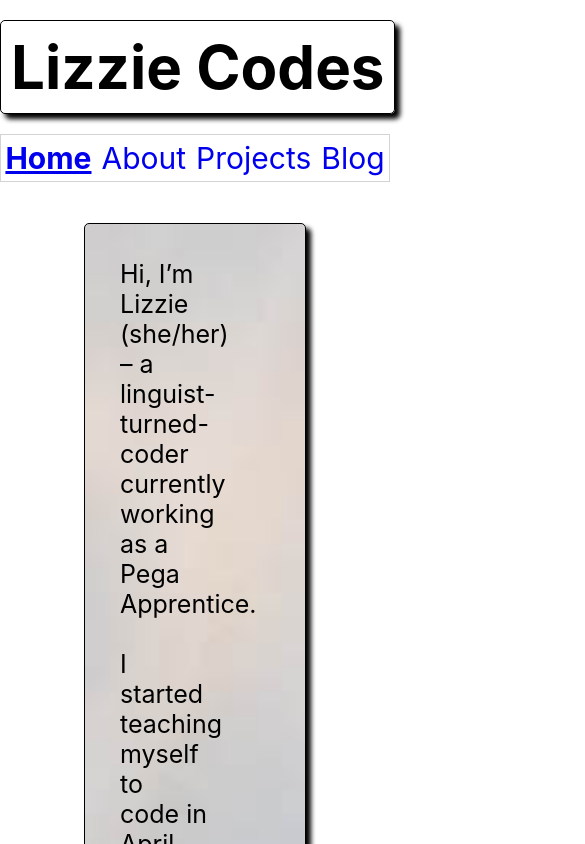
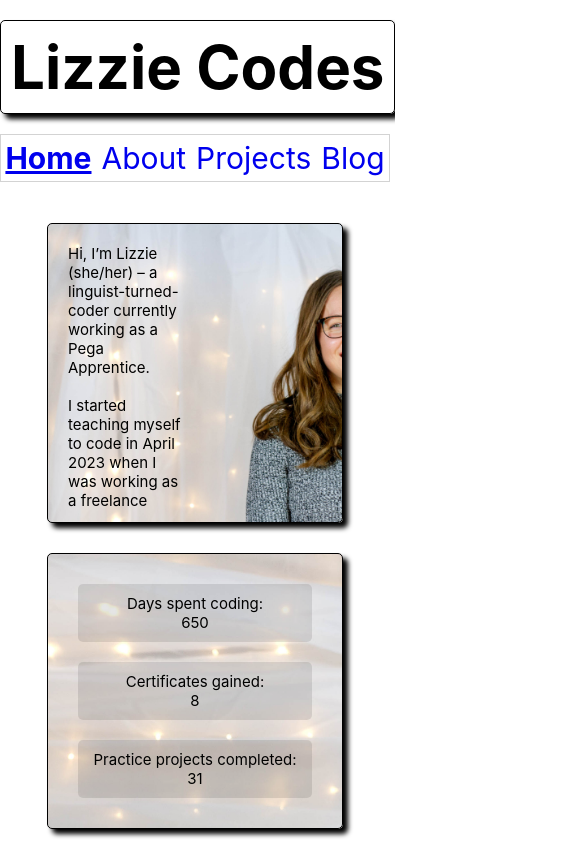
Before and after one commit to evg4/evgportfolio, a React (Create React App) app: page / in a window 390 px wide. Shown: the top 844 px of the page, 585 px wide, since content can reach past the window. Built offline with nearby package versions, Linux system fonts and the light colour scheme.

Commit message:
Make home page responsive

```diff
--- a/src/components/App/App.css
+++ b/src/components/App/App.css
@@ -39,3 +39,21 @@ p {
 button {
   font-size: 30px;
 }
+
+@media only screen and (max-width: 1545px) {
+  p {
+    font-size: 20px;
+  }
+}
+
+@media only screen and (max-width: 1090px) {
+  p {
+    font-size: 18px;
+  }
+}
+
+@media only screen and (max-width: 850px) {
+  p {
+    font-size: 15px;
+  }
+}
--- a/src/components/Home/Home.module.css
+++ b/src/components/Home/Home.module.css
@@ -2,7 +2,9 @@
   display: flex;
   background-image: url(../../assets/me1.jpg);
   background-size: cover;
-  width: 60%;
+  /*background-position: right bottom;*/
+  background-color: rgba(1, 1, 1, 0.1);
+  width: 1400px;
   margin: 15px auto;
   height: max-content;
   border: 1px solid black;
@@ -13,8 +15,10 @@
 .homeTop p {
   width: 40%;
   margin: 35px;
+  /* background-color: rgba(1, 1, 1, 0.1);
+  border-radius: 5px;
+  padding: 15px;*/
 }
-
 
 /*.twitter {
   width: 25%;
@@ -26,8 +30,75 @@
   background-size: cover;
   margin: 30px auto;
   margin-bottom: 5px;
-  width: 60%;
+  width: 1400px;
   border: 1px solid black;
   border-radius: 5px;
   box-shadow: 5px 5px 5px black;
 }
+
+@media only screen and (max-width: 1545px) {
+  .homeTop {
+    width: 1000px;
+    height: auto;
+  }
+
+  .homeTop p {
+    font-size: 20px;
+    width: 45%;
+    margin: 30px;
+  }
+  .numbers {
+    width: 1000px;
+  }
+}
+
+@media only screen and (max-width: 1090px) {
+  .homeTop {
+    width: 800px;
+    height: auto;
+  }
+
+  .homeTop p {
+    font-size: 18px;
+    width: 55%;
+    margin: 20px;
+  }
+  .numbers {
+    width: 800px;
+  }
+}
+
+@media only screen and (max-width: 850px) {
+  .homeTop {
+    width: 80%;
+    height: 500px;
+  }
+
+  .homeTop p {
+    font-size: 15px;
+    width: 50%;
+    height: 90%;
+    overflow-y: auto;
+  }
+  .numbers {
+    width: 80%;
+  }
+}
+
+@media only screen and (max-width: 710px) {
+  .homeTop {
+    height: 400px;
+  }
+  .homeTop p {
+    width: 45%;
+  }
+}
+
+@media only screen and (max-width: 580px) {
+  .homeTop {
+    height: 300px;
+  }
+  .homeTop p {
+    width: 40%;
+  }
+}
--- a/src/components/InNumbers/InNumbers.module.css
+++ b/src/components/InNumbers/InNumbers.module.css
@@ -10,3 +10,13 @@
   border-radius: 5px;
   padding: 15px;
 }
+
+@media only screen and (max-width: 580px) {
+  .numbersDiv p {
+    padding: 10px;
+  }
+  .numbersDiv {
+    margin: 10px;
+    flex-direction: column;
+  }
+}
```
